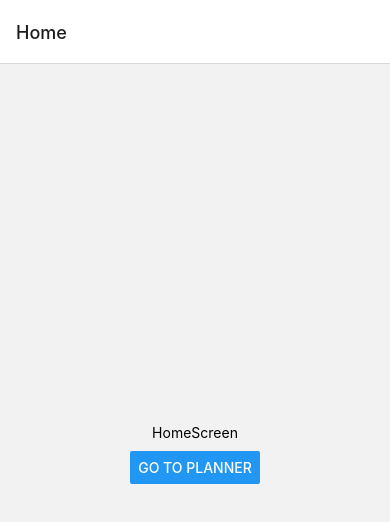
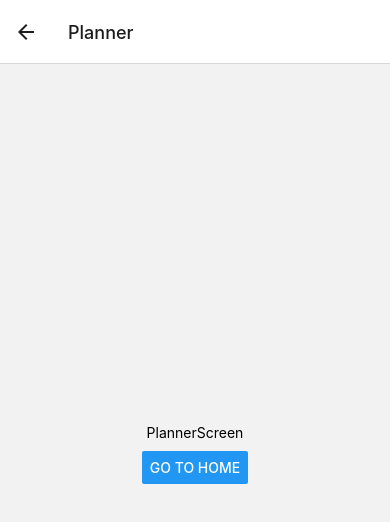
Before and after one commit to KennedyMungai/WorkoutAppAnother, a React Native app: screen /Home in a window 390 px wide. Both pictures are taken after a click on the button "GO TO PLANNER". Shown: the top 522 px of the page. Built offline with nearby package versions, Linux system fonts and the light colour scheme.

Commit message:
Set up the navigation logic for the various applications

```diff
--- a/screens/HomeScreen.tsx
+++ b/screens/HomeScreen.tsx
@@ -1,15 +1,17 @@
 import React from 'react'
 import { Alert, Button, Text, View, StyleSheet } from 'react-native'
 
-type Props = {}
+type Props = {
+	navigation: any
+}
 
-const HomeScreen = (props: Props) => {
+const HomeScreen = ({ navigation }: Props) => {
 	return (
 		<View style={styles.homeScreenView}>
 			<Text>HomeScreen</Text>
 			<Button
 				title='Go to Planner'
-				onPress={() => Alert.alert('Planner')}
+				onPress={() => navigation.push('Planner')}
 			/>
 		</View>
 	)
--- a/screens/PlannerScreen.tsx
+++ b/screens/PlannerScreen.tsx
@@ -1,15 +1,17 @@
 import React from 'react'
 import { Button, Text, View, Alert, StyleSheet } from 'react-native'
 
-type Props = {}
+type Props = {
+	navigation: any
+}
 
-const PlannerScreen = (props: Props) => {
+const PlannerScreen = ({ navigation }: Props) => {
 	return (
 		<View style={styles.plannerScreenView}>
 			<Text>PlannerScreen</Text>
 			<Button
 				title='Go to Home'
-				onPress={() => Alert.alert('Go to Home')}
+				onPress={() => navigation.push('Home')}
 			/>
 		</View>
 	)
```
